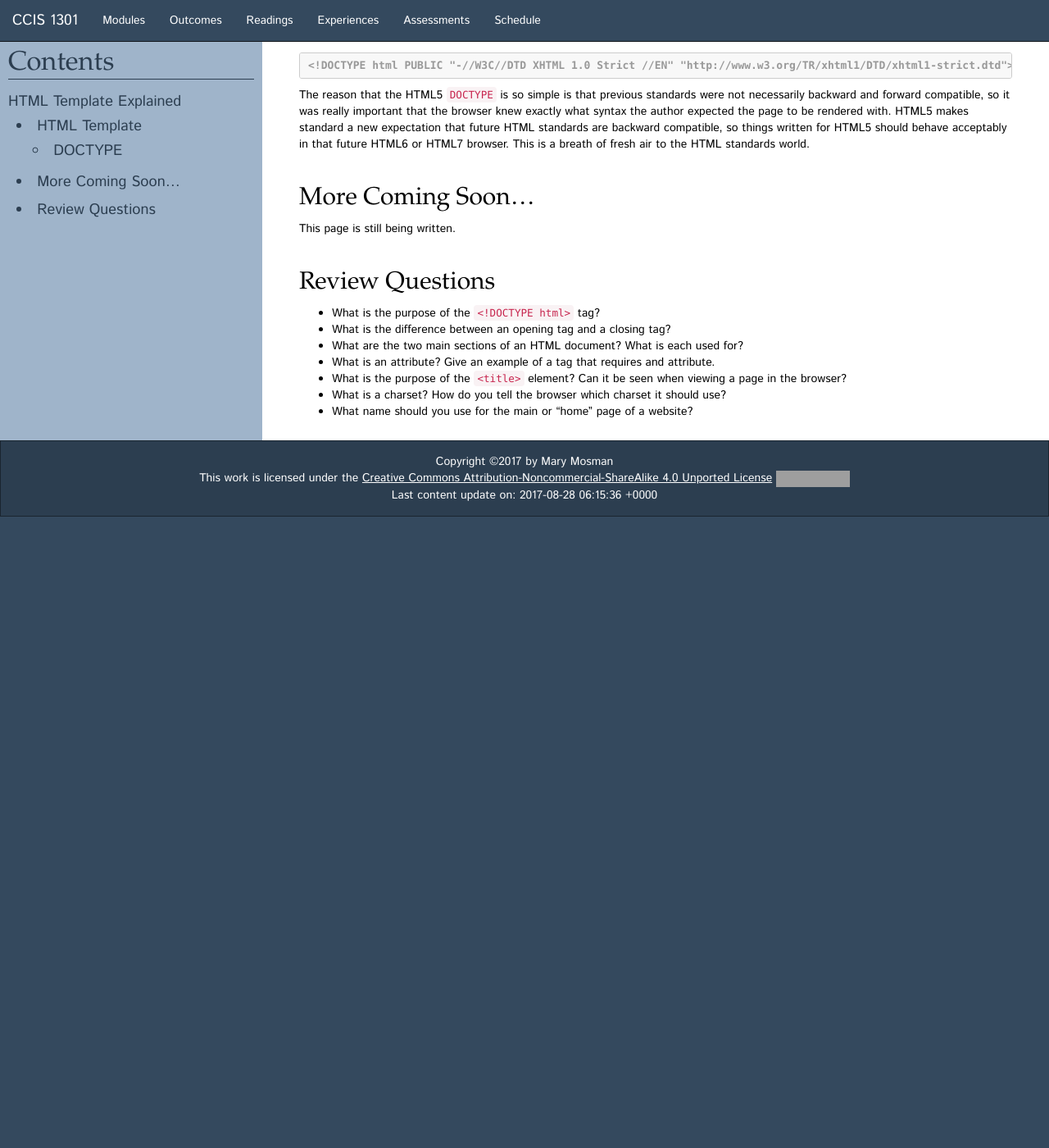
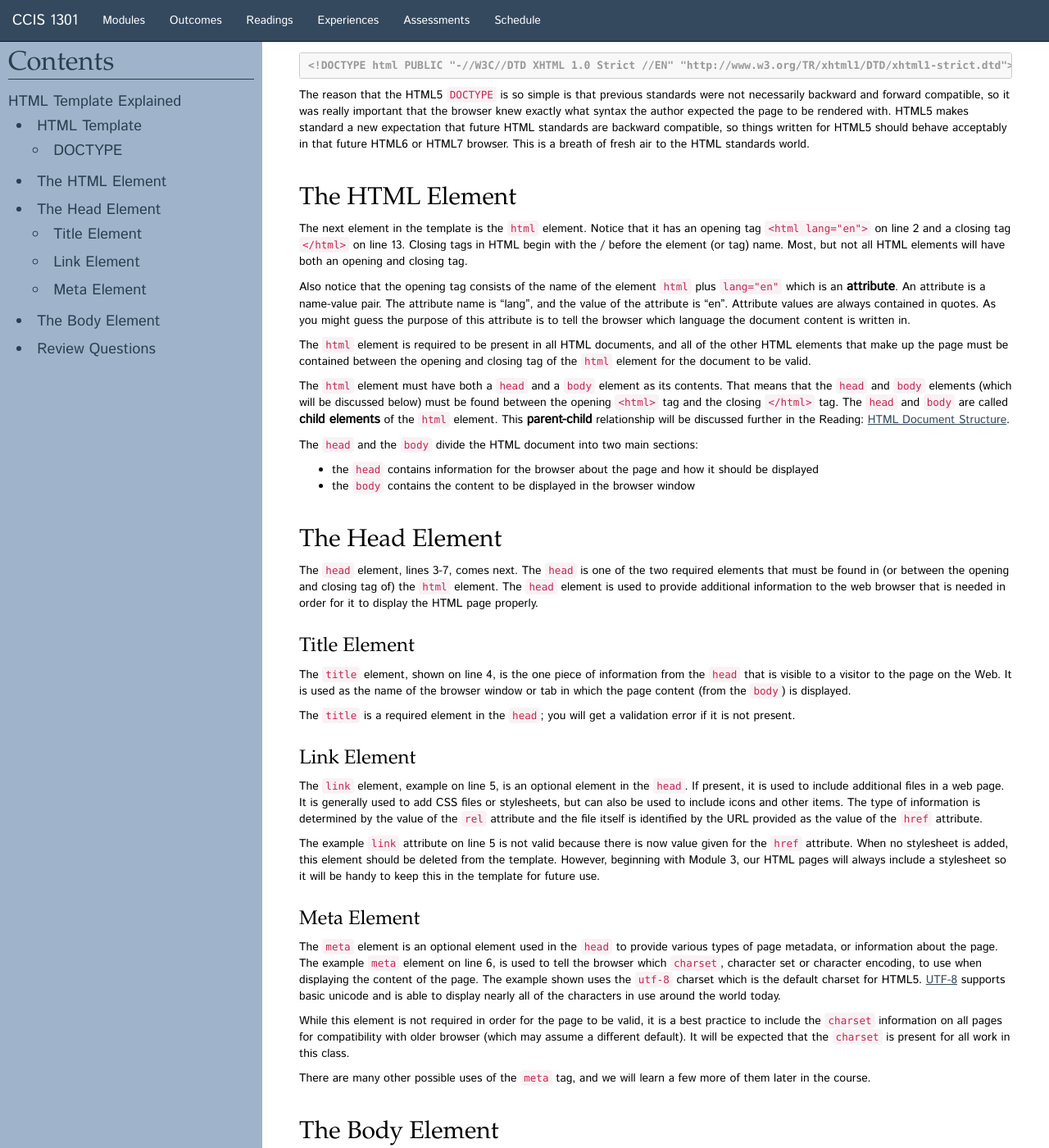
Before and after one commit to htc-ccis1301/fall-2017, a Jekyll site: the page built from _readings/intro-template-html.md, in a window 1280 px wide and 1400 px high, scrolled down 856 px. Shown: the whole window at 82% size. Built offline with Jekyll 4.4.1, drawn with Linux system fonts in a browser that asks for light colours; emoji names are drawn with the system emoji font; some web fonts are replaced; before the commit the page ends 1486 px from its top, so only the background shows below that; some of the changed text lies outside the part shown; grey boxes are pictures that could not be loaded.

Commit message:
updates to mod 2 content

```diff
--- a/_readings/intro-template-html.md
+++ b/_readings/intro-template-html.md
@@ -39,15 +39,51 @@ And XHTML 1.0 looks like this:
 
 The reason that the HTML5 `DOCTYPE` is so simple is that previous standards were not necessarily backward and forward compatible, so it was really important that the browser knew exactly what syntax the author expected the page to be rendered with. HTML5 makes standard a new expectation that future HTML standards are backward compatible, so things written for HTML5 should behave acceptably in that future HTML6 or HTML7 browser. This is a breath of fresh air to the HTML standards world.
 
-## More Coming Soon...
-This page is still being written.
+## The HTML Element
+The next element in the template is the `html` element. Notice that it has an opening tag `<html lang="en">` on line 2 and a closing tag `</html>` on line 13. Closing tags in HTML begin with the / before the element (or tag) name. Most, but not all HTML elements will have both an opening and closing tag.
+
+Also notice that the opening tag consists of the name of the element `html` plus `lang="en"` which is an __attribute__.  An attribute is a name-value pair. The attribute name is "lang", and the value of the attribute is "en". Attribute values are always contained in quotes. As you might guess the purpose of this attribute is to tell the browser which language the document content is written in.
+
+The `html` element is required to be present in all HTML documents, and all of the other HTML elements that make up the page must be contained between the opening and closing tag of the `html` element for the document to be valid.
+
+The `html` element must have both a `head` and a `body` element as its contents. That means that the `head` and `body` elements (which will be discussed below) must be found between the opening `<html>` tag and the closing `</html>` tag. The `head` and `body` are called __child elements__ of the `html` element. This __parent-child__ relationship will be discussed further in the Reading: [HTML Document Structure]({{ "/readings/intro-dom.html " | prepend: site.baseurl }}).
+
+The `head` and the `body` divide the HTML document into two main sections:
+
+- the `head` contains information for the browser about the page and how it should be displayed
+- the `body` contains the content to be displayed in the browser window
+
+
+## The Head Element
+The `head` element, lines 3-7, comes next. The `head` is one of the two required elements that must be found in (or between the opening and closing tag of) the `html` element. The `head` element is used to provide additional information to the web browser that is needed in order for it to display the HTML page properly.
+
+### Title Element
+The `title` element, shown on line 4, is the one piece of information from the `head` that is visible to a visitor to the page on the Web.  It is used as the name of the browser window or tab in which the page content (from the `body`) is displayed.
+
+The `title` is a required element in the `head`; you will get a validation error if it is not present.
+
+### Link Element
+The `link` element, example on line 5, is an optional element in the `head`. If present, it is used to include additional files in a web page. It is generally used to add CSS files or stylesheets, but can also be used to include icons and other items. The type of information is determined by the value of the `rel` attribute and the file itself is identified by the URL provided as the value of the `href` attribute.
+
+The example `link` attribute on line 5 is not valid because there is now value given for the `href` attribute.  When no stylesheet is added, this element should be deleted from the template. However, beginning with Module 3, our HTML pages will always include a stylesheet so it will be handy to keep this in the template for future use.
+
+### Meta Element
+The `meta` element is an optional element used in the `head` to provide various types of page metadata, or information about the page. The example `meta` element on line 6, is used to tell the browser which `charset`, character set or character encoding, to use when displaying the content of the page. The example shown uses the `utf-8` charset which is the default charset for HTML5. [UTF-8](https://en.wikipedia.org/wiki/UTF-8) supports basic unicode and is able to display nearly all of the characters in use around the world today.
+
+While this element is not required in order for the page to be valid, it is a best practice to include the `charset` information on all pages for compatibility with older browser (which may assume a different default).  It will be expected that the `charset` is present for all work in this class.
+
+There are many other possible uses of the `meta` tag, and we will learn a few more of them later in the course.
+
+## The Body Element
+Next, on lines 8 - 12, we have the `body` element. It the second of the two required child elements of the `html` element. The `body` element is used to contain all of the page content or the things that appear on the page when viewed in a web browser.
+
+Here the body tag only contains a `p` or paragraph element with the text "Replace me with your content." However there are many different HTML elements that are used to markup the content of a web page so it can be displayed nicely in a browser. We will begin to learn more of these in the Reading: [HTML Basics]({{ "/readings/intro-basic-html.html " | prepend: site.baseurl }}), and continue learning more throughout the course.
 
 ## Review Questions
 
 - What is the purpose of the `<!DOCTYPE html>` tag?
 - What is the difference between an opening tag and a closing tag?
-- What are the two main sections of an HTML document?  What is each used for?
+- What are the two required child elements of the `html` element?  What is each used for?
 - What is an attribute?  Give an example of a tag that requires and attribute.
 - What is the purpose of the `<title>` element? Can it be seen when viewing a page in the browser?
 - What is a charset?  How do you tell the browser which charset it should use?
-- What name should you use for the main or "home" page of a website?
```
Also changed, not shown: _experiences/fan-page-pt1.md (+1 -1 lines).
